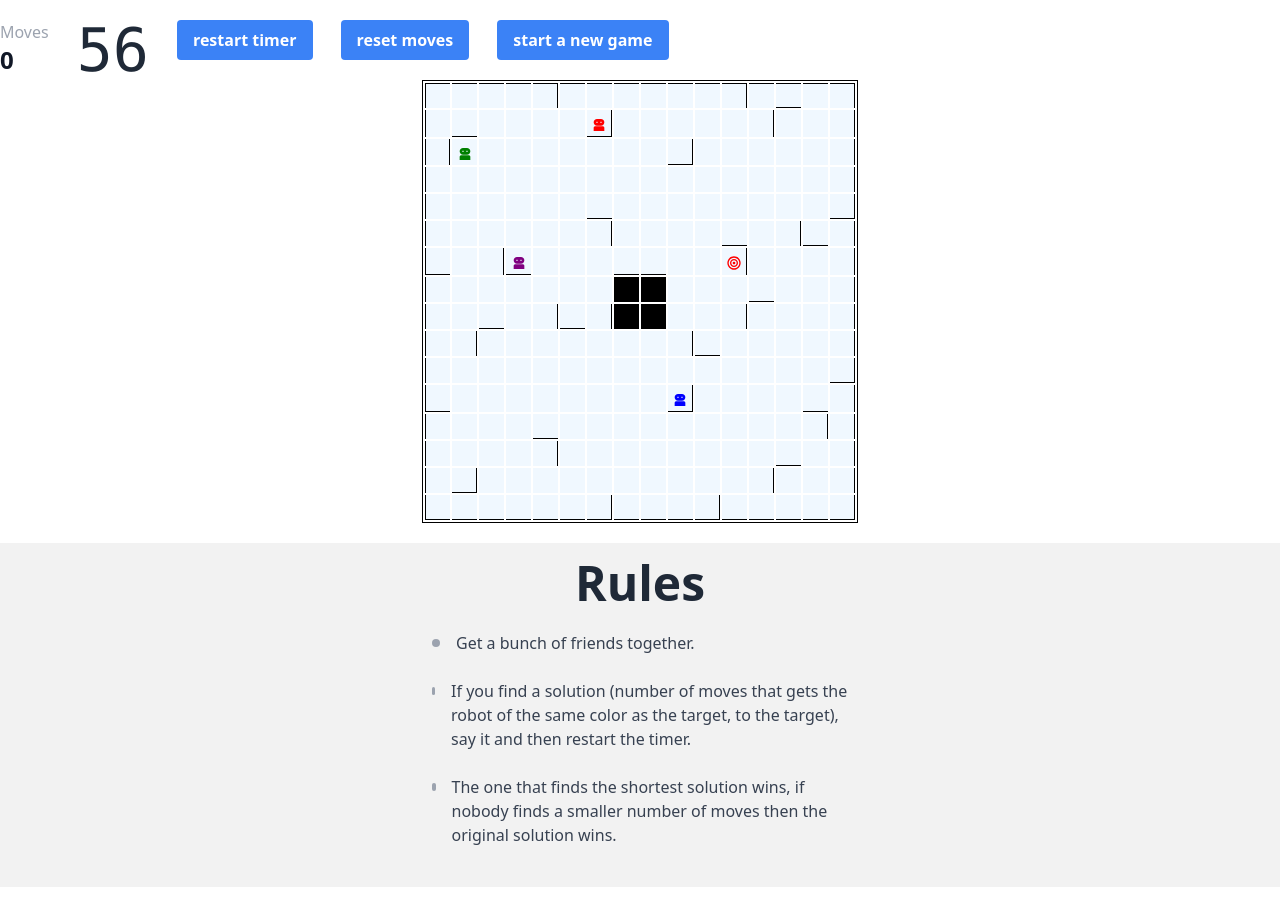
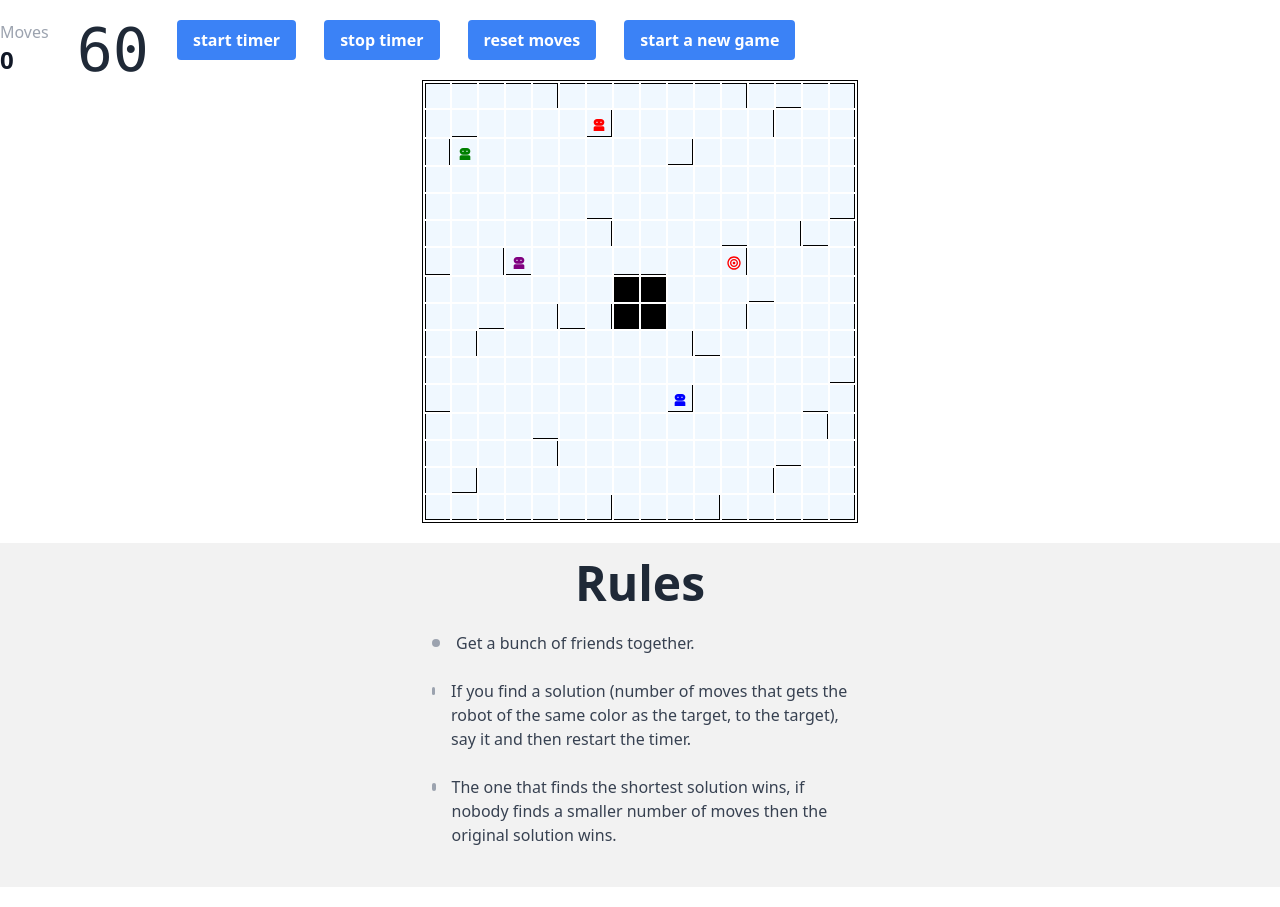
Before and after one commit to mimoo/robot_stuff, a Nuxt app: page / in a window 1280 px wide. Built offline with nearby package versions, Linux system fonts and the light colour scheme.

Commit message:
fix timer

```diff
--- a/components/VBoard.vue
+++ b/components/VBoard.vue
@@ -157,12 +157,12 @@ function moveTo(row_idx: number, col_idx: number) {
 const DEFAULT_TIMER = 60;
 
 const timeLeft: Ref<number> = ref(DEFAULT_TIMER);
-const timerEnabled: Ref<boolean> = ref(true);
+const timerEnabled: Ref<boolean> = ref(false);
 let timerId: any = null;
 
 // starts the timer when timerEnabled is set to true
-watch(timerEnabled, async (newValue) => {
-  console.log("timerEnabled changed to " + newValue);
+watch(timerEnabled, async (newValue, oldValue) => {
+  console.log(`timerEnabled changed from ${oldValue} to ${newValue}`);
   if (newValue) {
     timeLeft.value = DEFAULT_TIMER;
     timerId = setTimeout(() => {
@@ -186,14 +186,24 @@ watch(
       timerEnabled.value = false;
     }
   },
-  { immediate: true }
+  { immediate: true } // in case we want to start it at page load
 );
 
-function startTimer() {
+function restartTimer() {
+  console.log("restarting timer...");
   if (timerId !== null) {
     clearTimeout(timerId);
   }
-  timerEnabled.value = true;
+  timeLeft.value = DEFAULT_TIMER;
+    timerEnabled.value = true;
+}
+
+function stopTimer() {
+    console.log("pausing timer...");
+    if (timerId !== null) {
+        clearTimeout(timerId);
+    }
+    timerEnabled.value = false;
 }
 </script>
 
@@ -218,9 +228,19 @@ function startTimer() {
       <div>
         <button
           class="bg-blue-500 hover:bg-blue-700 text-white font-bold py-2 px-4 rounded"
-          @click="startTimer"
+          @click="restartTimer"
         >
-          restart timer
+          start timer
+        </button>
+      </div>
+
+      <!-- pause timer -->
+      <div>
+        <button
+          class="bg-blue-500 hover:bg-blue-700 text-white font-bold py-2 px-4 rounded"
+          @click="stopTimer"
+        >
+          stop timer
         </button>
       </div>
 
```
